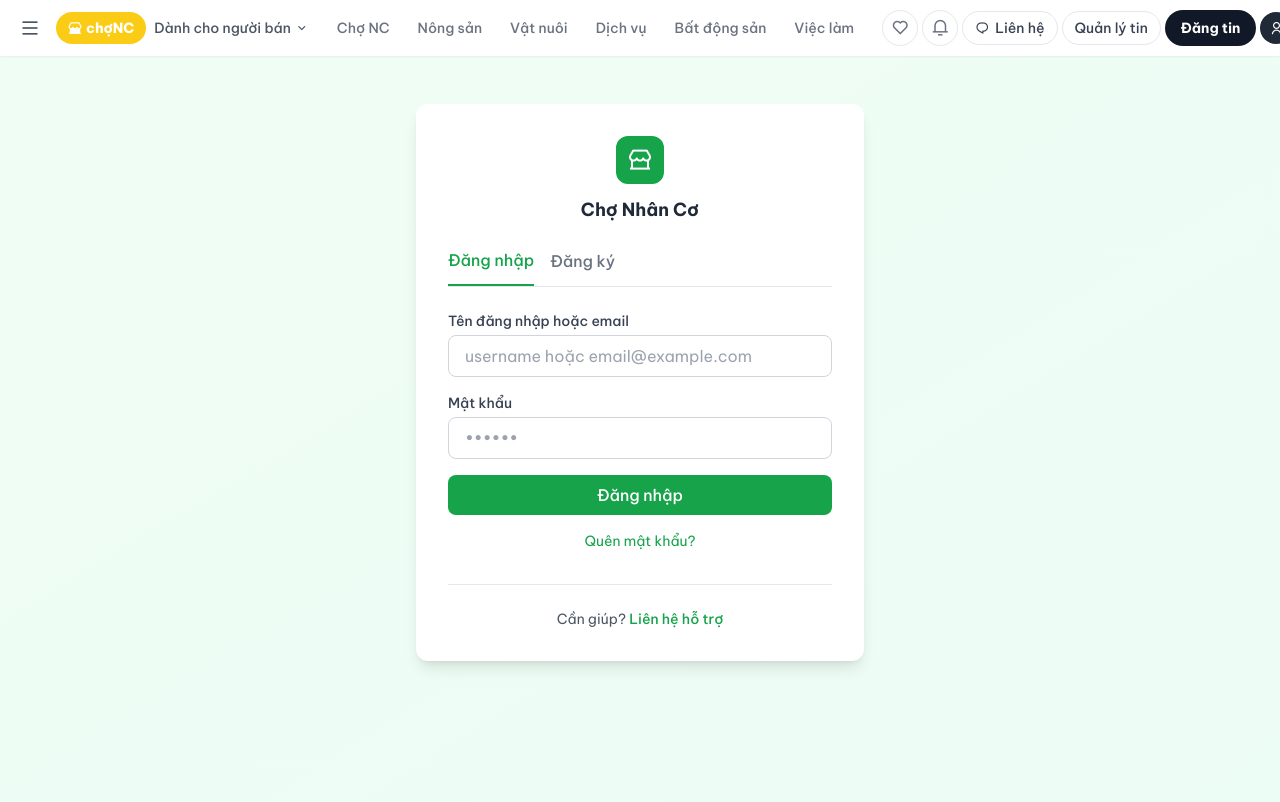
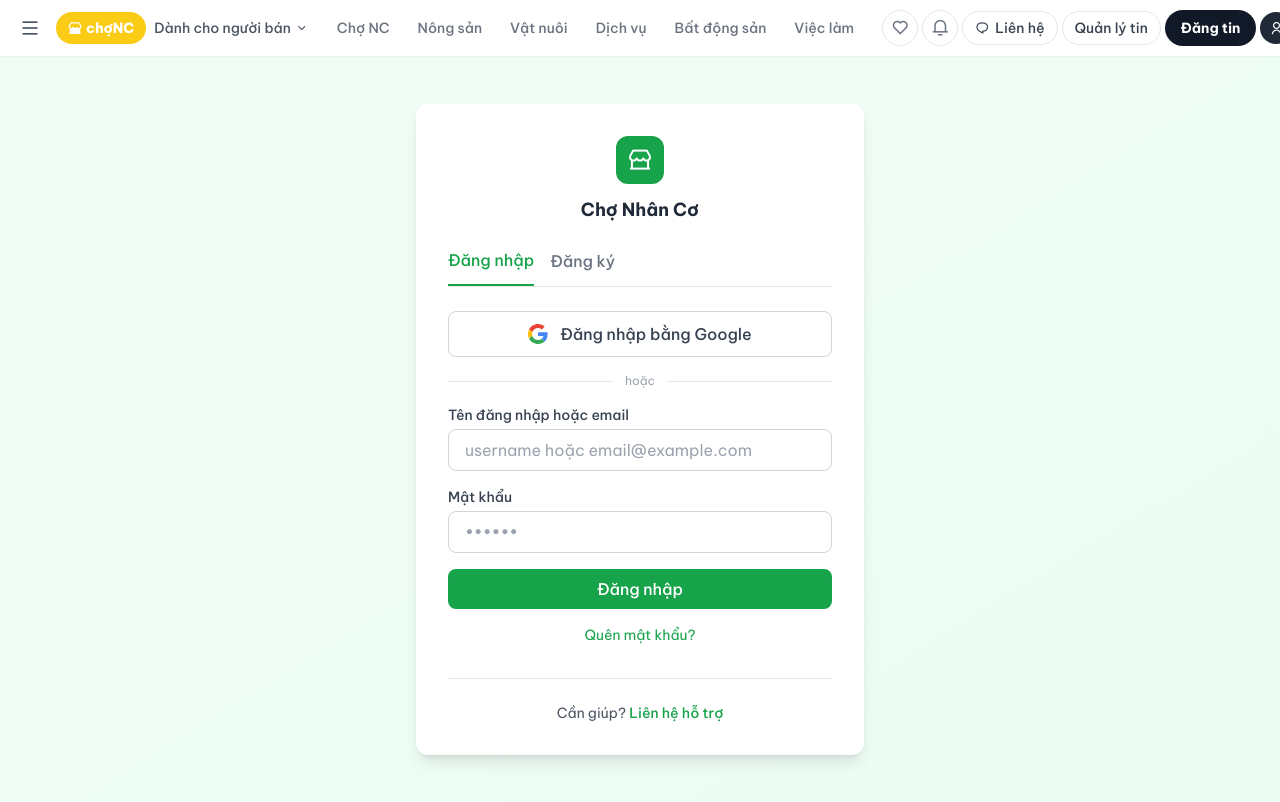
Before and after one commit to nguyenanhtan040104-boop/cho-nhan-co-frontend, a Next.js app: page /profile in a window 1280 px wide. Shown: the top 802 px of the page. Built offline with nearby package versions, Linux system fonts and the light colour scheme.

Commit message:
feat: add Google login button and OAuth callback page

```diff
--- /dev/null
+++ b/app/auth/google/callback/page.tsx
@@ -0,0 +1,57 @@
+'use client';
+
+import { useEffect } from 'react';
+import { useRouter, useSearchParams } from 'next/navigation';
+import { Suspense } from 'react';
+
+function GoogleCallbackContent() {
+  const router = useRouter();
+  const searchParams = useSearchParams();
+
+  useEffect(() => {
+    const accessToken = searchParams.get('accessToken');
+    const refreshToken = searchParams.get('refreshToken');
+    const error = searchParams.get('error');
+
+    if (error || !accessToken) {
+      router.replace('/profile?error=google_failed');
+      return;
+    }
+
+    // Lưu tokens
+    localStorage.setItem('accessToken', accessToken);
+    if (refreshToken) localStorage.setItem('refreshToken', refreshToken);
+
+    // Lưu user info
+    const user = {
+      id: searchParams.get('userId') || '',
+      fullName: searchParams.get('fullName') || '',
+      email: searchParams.get('email') || '',
+      username: searchParams.get('username') || '',
+      avatarUrl: searchParams.get('avatarUrl') || '',
+      role: searchParams.get('role') || 'USER',
+    };
+    localStorage.setItem('user', JSON.stringify(user));
+
+    // Redirect
+    const isAdmin = user.role?.toLowerCase() === 'admin';
+    router.replace(isAdmin ? '/admin/dashboard' : '/dashboard');
+  }, []);
+
+  return (
+    <div className="min-h-screen flex items-center justify-center bg-gray-50">
+      <div className="text-center">
+        <div className="w-12 h-12 border-4 border-green-600 border-t-transparent rounded-full animate-spin mx-auto mb-4"></div>
+        <p className="text-gray-600">Đang đăng nhập...</p>
+      </div>
+    </div>
+  );
+}
+
+export default function GoogleCallbackPage() {
+  return (
+    <Suspense fallback={<div className="min-h-screen flex items-center justify-center"><div className="w-12 h-12 border-4 border-green-600 border-t-transparent rounded-full animate-spin"></div></div>}>
+      <GoogleCallbackContent />
+    </Suspense>
+  );
+}
--- a/app/profile/page.tsx
+++ b/app/profile/page.tsx
@@ -288,6 +288,29 @@ export default function ProfilePage() {
           </div>
         )}
 
+        {/* GOOGLE LOGIN */}
+        {(tab === 'login' || tab === 'register') && (
+          <div className="mb-4">
+            <a
+              href={`${process.env.NEXT_PUBLIC_API_URL?.replace('/api', '') || 'https://api.chonhanco.com'}/api/auth/google`}
+              className="w-full flex items-center justify-center gap-3 px-4 py-2.5 border border-gray-300 rounded-lg hover:bg-gray-50 transition font-medium text-gray-700 bg-white"
+            >
+              <svg width="20" height="20" viewBox="0 0 48 48">
+                <path fill="#EA4335" d="M24 9.5c3.54 0 6.71 1.22 9.21 3.6l6.85-6.85C35.9 2.38 30.47 0 24 0 14.62 0 6.51 5.38 2.56 13.22l7.98 6.19C12.43 13.72 17.74 9.5 24 9.5z"/>
+                <path fill="#4285F4" d="M46.98 24.55c0-1.57-.15-3.09-.38-4.55H24v9.02h12.94c-.58 2.96-2.26 5.48-4.78 7.18l7.73 6c4.51-4.18 7.09-10.36 7.09-17.65z"/>
+                <path fill="#FBBC05" d="M10.53 28.59c-.48-1.45-.76-2.99-.76-4.59s.27-3.14.76-4.59l-7.98-6.19C.92 16.46 0 20.12 0 24c0 3.88.92 7.54 2.56 10.78l7.97-6.19z"/>
+                <path fill="#34A853" d="M24 48c6.48 0 11.93-2.13 15.89-5.81l-7.73-6c-2.18 1.48-4.97 2.35-8.16 2.35-6.26 0-11.57-4.22-13.47-9.91l-7.98 6.19C6.51 42.62 14.62 48 24 48z"/>
+              </svg>
+              Đăng nhập bằng Google
+            </a>
+            <div className="flex items-center gap-3 my-4">
+              <div className="flex-1 h-px bg-gray-200"></div>
+              <span className="text-xs text-gray-400">hoặc</span>
+              <div className="flex-1 h-px bg-gray-200"></div>
+            </div>
+          </div>
+        )}
+
         {/* LOGIN */}
         {tab === 'login' && (
           <form onSubmit={handleLogin} className="space-y-4">
```
